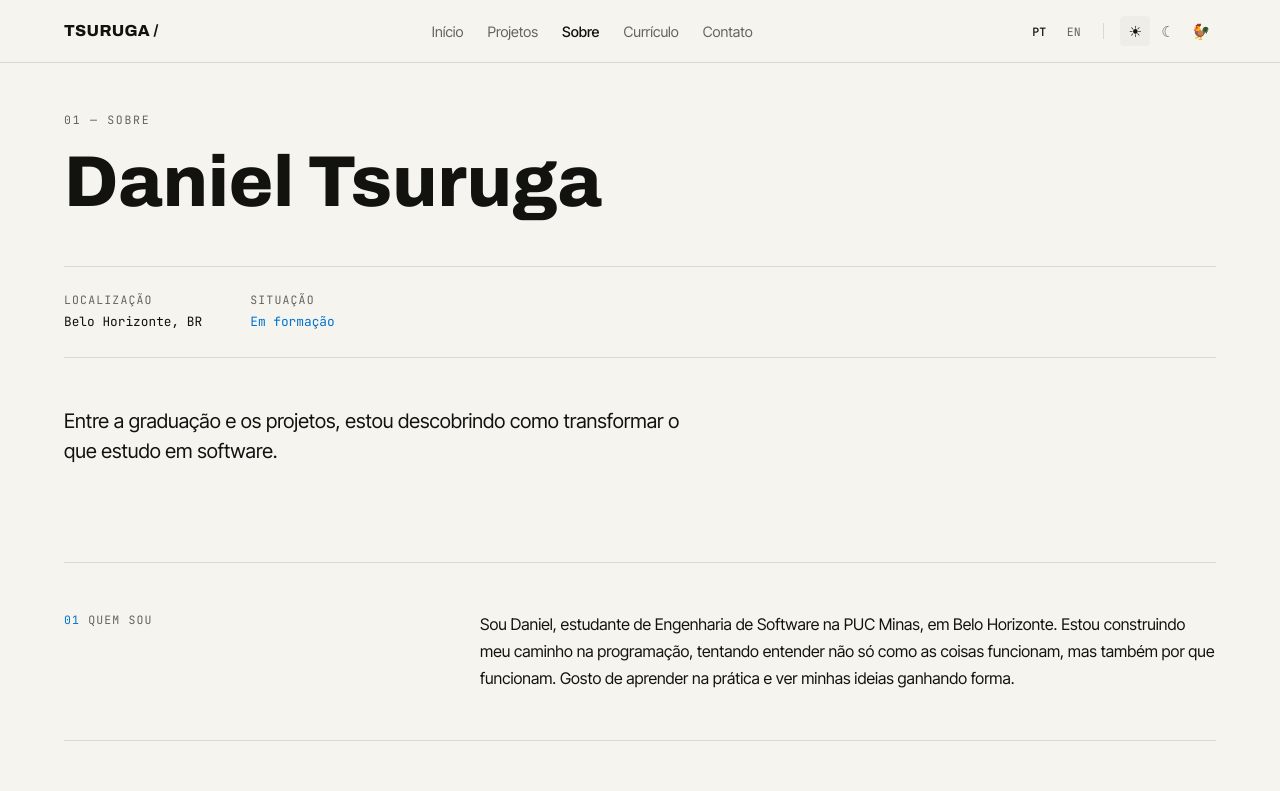
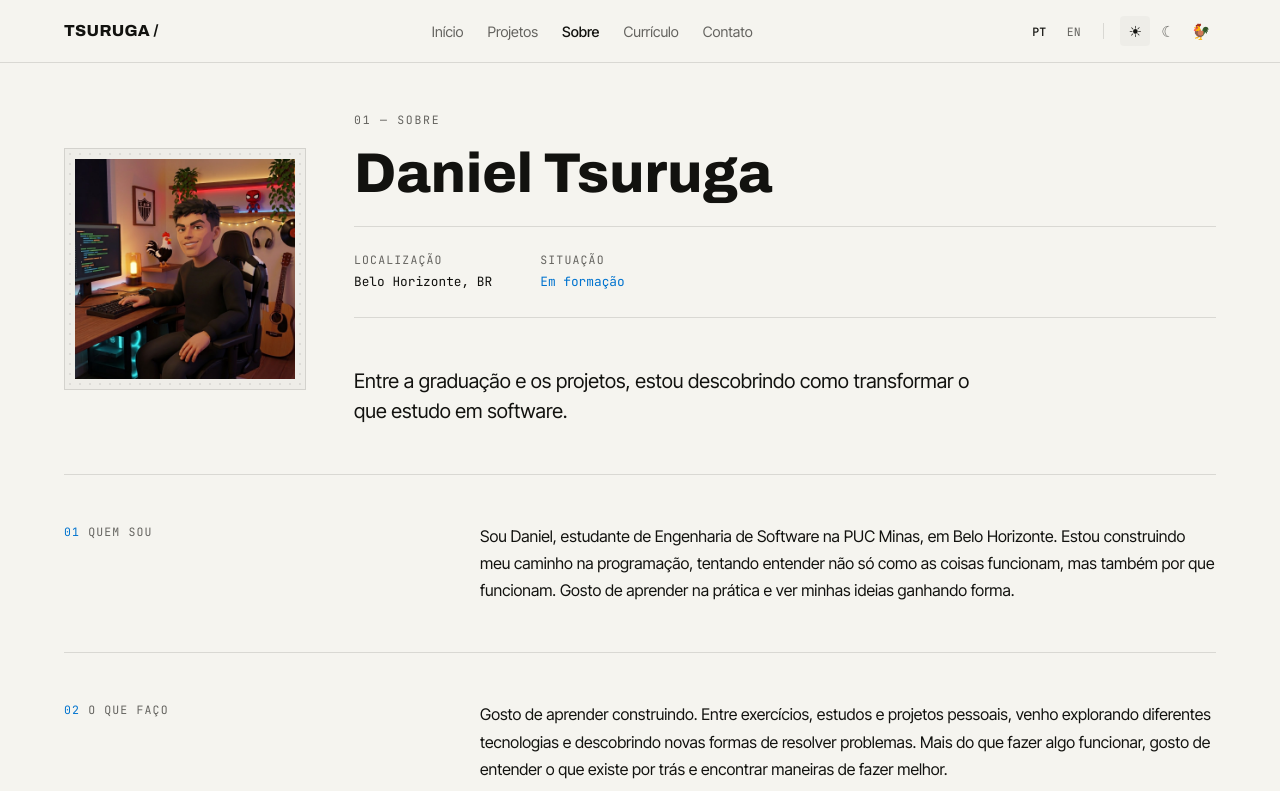
Before and after one commit to DanielTsuruga/danieltsuruga-portifolio, a React (Vite) app: page /sobre in a window 1280 px wide. Shown: the top 791 px of the page. Built offline with nearby package versions, Linux system fonts and the light colour scheme; no server answers.

Commit message:
feat: adiciona foto de perfil na pagina sobre

```diff
--- a/src/pages/About.jsx
+++ b/src/pages/About.jsx
@@ -1,4 +1,5 @@
 import { usePageTitle } from '../hooks/usePageTitle'
+import fotoPerfil from '../assets/foto-perfil.png'
 import styles from './About.module.css'
 
 const intro =
@@ -30,6 +31,16 @@ function About() {
 
   return (
     <section>
+      <div className={styles.header}>
+        <div className={styles.photoFrame}>
+          <img
+            className={styles.photo}
+            src={fotoPerfil}
+            alt="Ilustração do Daniel em seu espaço de trabalho, com referências a programação, música e ao Galo"
+          />
+        </div>
+
+        <div className={styles.headerText}>
           <p className={styles.eyebrow}>01 — SOBRE</p>
           <h1 className={styles.title}>Daniel Tsuruga</h1>
 
@@ -40,11 +51,15 @@ function About() {
             </div>
             <div className={styles.statusItem}>
               <span className={styles.statusLabel}>Situação</span>
-          <span className={`${styles.statusValue} ${styles.statusValueAccent}`}>Em formação</span>
+              <span className={`${styles.statusValue} ${styles.statusValueAccent}`}>
+                Em formação
+              </span>
             </div>
           </div>
 
           <p className={styles.intro}>{intro}</p>
+        </div>
+      </div>
 
       <div className={styles.sections}>
         {sections.map((section) => (
--- a/src/pages/About.module.css
+++ b/src/pages/About.module.css
@@ -1,3 +1,34 @@
+.header {
+  display: grid;
+  grid-template-columns: auto 1fr;
+  gap: var(--space-lg);
+  align-items: center;
+  margin-bottom: var(--space-lg);
+}
+
+.photoFrame {
+  padding: 10px;
+  border: 1px solid var(--color-border);
+  background-color: var(--color-surface);
+  background-image: radial-gradient(
+    color-mix(in oklch, var(--color-text) 8%, transparent) 1px,
+    transparent 1px
+  );
+  background-size: 10px 10px;
+}
+
+.photo {
+  display: block;
+  width: 220px;
+  height: 220px;
+  object-fit: cover;
+}
+
+.headerText {
+  display: flex;
+  flex-direction: column;
+}
+
 .eyebrow {
   font-family: var(--font-mono);
   font-size: 0.72rem;
@@ -9,9 +40,9 @@
 .title {
   font-family: var(--font-heading);
   font-weight: 800;
-  font-size: clamp(2.5rem, 8vw, 4.5rem);
+  font-size: clamp(2rem, 6vw, 3.5rem);
   line-height: 1;
-  margin-bottom: var(--space-lg);
+  margin-bottom: var(--space-md);
 }
 
 .status {
@@ -53,7 +84,7 @@
   line-height: 1.5;
   color: var(--color-text);
   max-width: 55ch;
-  margin-bottom: var(--space-xl);
+  margin-bottom: 0;
 }
 
 .sections {
@@ -92,4 +123,15 @@
     grid-template-columns: 1fr;
     gap: var(--space-sm);
   }
+
+  .header {
+    grid-template-columns: 1fr;
+    justify-items: start;
+    gap: var(--space-md);
+  }
+
+  .photo {
+    width: 160px;
+    height: 160px;
+  }
 }
```
Lines whose indentation alone changed are shown as unchanged.
